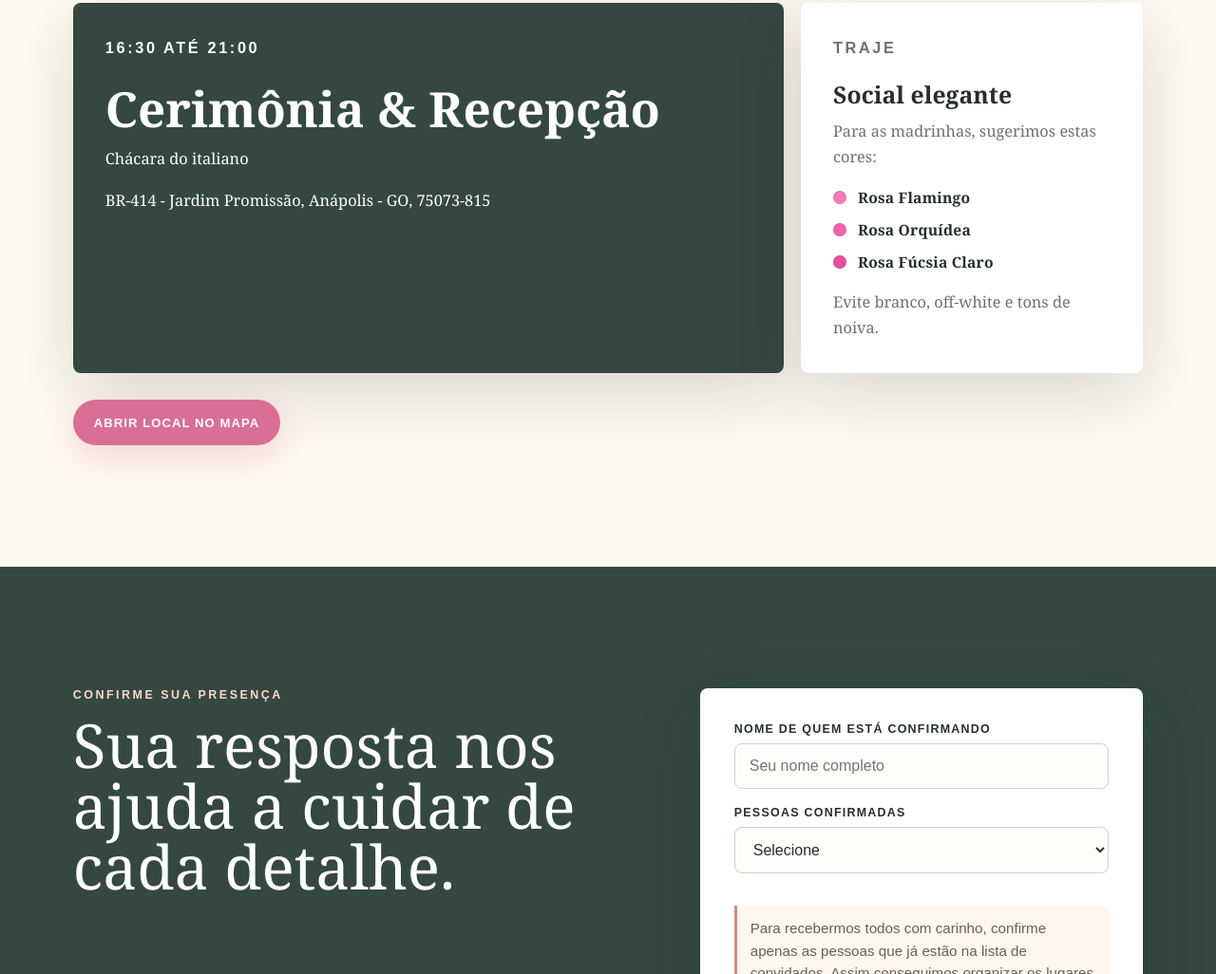
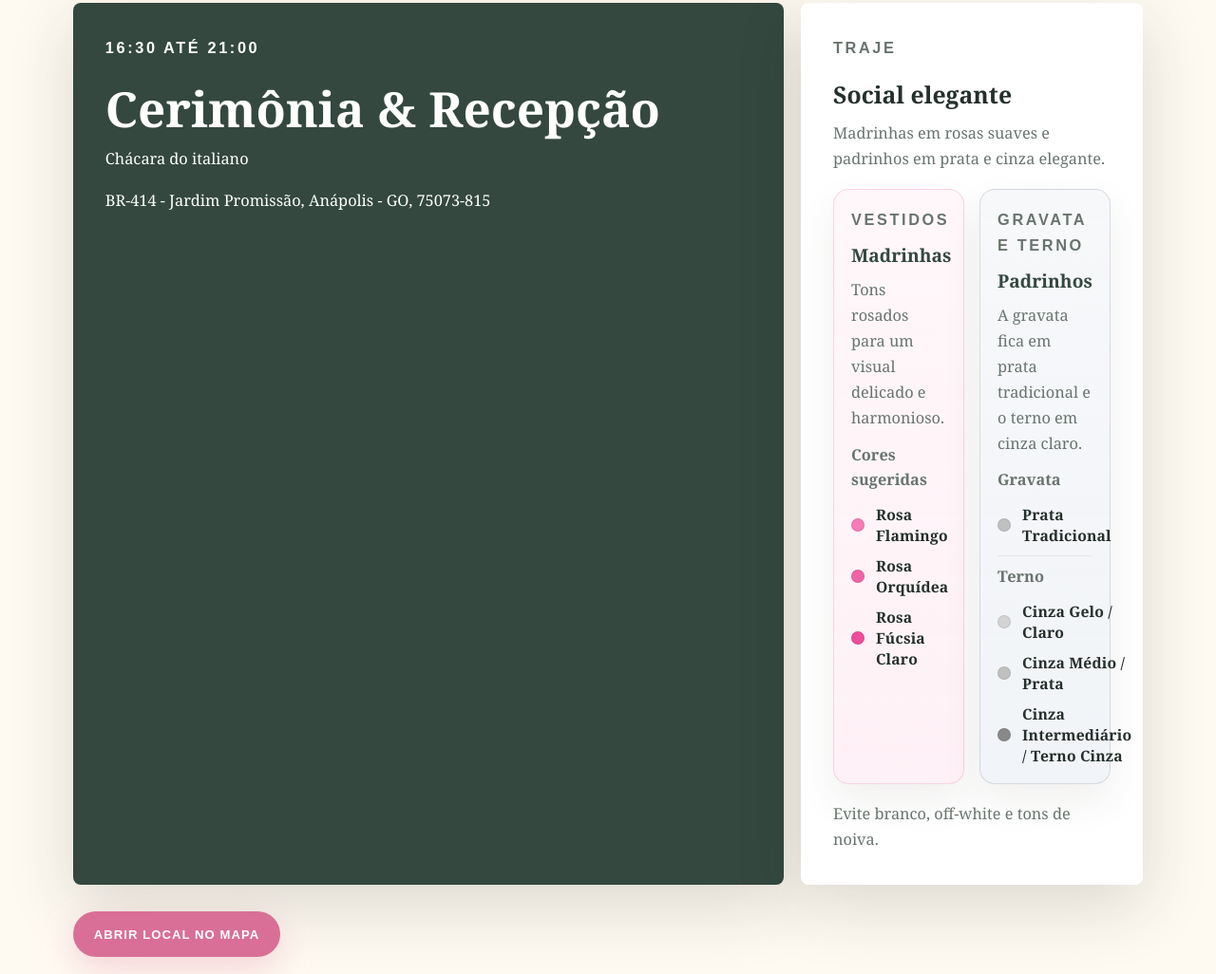
Before and after one commit to matheussep17/Casamento, a plain HTML site: page casamento/index.html in a window 1280 px wide. Shown: the part 3177-4203 px from the top of the page at 95% size. Drawn offline with Linux system fonts and the light colour scheme.

Commit message:
Polish attire section for bridesmaids and groomsmen

```diff
--- a/casamento/index.html
+++ b/casamento/index.html
@@ -142,8 +142,10 @@
           <article class="event-card" id="traje">
             <p class="time">Traje</p>
             <h3>Social elegante</h3>
-            <p class="attire-text">Para as madrinhas, sugerimos estas cores:</p>
-            <ul class="color-list" aria-label="Cores sugeridas para madrinhas"></ul>
+            <p class="attire-intro">
+              Madrinhas em rosas suaves e padrinhos em prata e cinza elegante.
+            </p>
+            <div class="attire-groups"></div>
             <address class="attire-note">Evite branco, off-white e tons de noiva.</address>
           </article>
         </div>
--- a/casamento/script.js
+++ b/casamento/script.js
@@ -59,11 +59,42 @@ const weddingPages = {
       attire: {
         time: "Traje",
         title: "Social elegante",
-        text: "Para as madrinhas, sugerimos estas cores:",
+        intro: "Madrinhas em rosas suaves e padrinhos em prata e cinza elegante.",
+        groups: [
+          {
+            title: "Madrinhas",
+            eyebrow: "Vestidos",
+            description: "Tons rosados para um visual delicado e harmonioso.",
+            palettes: [
+              {
+                label: "Cores sugeridas",
                 colors: [
                   { name: "Rosa Flamingo", color: "#F67BB6" },
                   { name: "Rosa Orquídea", color: "#F163A8" },
                   { name: "Rosa Fúcsia Claro", color: "#ED4D9A" },
+                ],
+              },
+            ],
+          },
+          {
+            title: "Padrinhos",
+            eyebrow: "Gravata e terno",
+            description: "A gravata fica em prata tradicional e o terno em cinza claro.",
+            palettes: [
+              {
+                label: "Gravata",
+                colors: [{ name: "Prata Tradicional", color: "#C0C0C0" }],
+              },
+              {
+                label: "Terno",
+                colors: [
+                  { name: "Cinza Gelo / Claro", color: "#D3D3D3" },
+                  { name: "Cinza Médio / Prata", color: "#C0C0C0" },
+                  { name: "Cinza Intermediário / Terno Cinza", color: "#898989" },
+                ],
+              },
+            ],
+          },
         ],
         note: "Evite branco, off-white e tons de noiva.",
       },
@@ -297,13 +328,43 @@ const renderEvent = () => {
 
   setText(".time", currentWedding.event.attire.time, attireCard);
   setText("h3", currentWedding.event.attire.title, attireCard);
-  const attireParagraph = attireCard.querySelector(".attire-text");
-  if (attireParagraph) attireParagraph.textContent = currentWedding.event.attire.text;
+  const attireIntro = attireCard.querySelector(".attire-intro");
+  if (attireIntro) attireIntro.textContent = currentWedding.event.attire.intro;
 
-  const colorsList = attireCard.querySelector(".color-list");
-  if (colorsList) {
-    colorsList.innerHTML = "";
-    currentWedding.event.attire.colors.forEach((item) => {
+  const attireGroups = attireCard.querySelector(".attire-groups");
+  if (attireGroups) {
+    attireGroups.innerHTML = "";
+
+    currentWedding.event.attire.groups.forEach((group, groupIndex) => {
+      const panel = document.createElement("section");
+      panel.className = `attire-panel attire-panel--${groupIndex === 0 ? "madrinhas" : "padrinhos"}`;
+
+      const panelEyebrow = document.createElement("p");
+      panelEyebrow.className = "attire-panel-eyebrow";
+      panelEyebrow.textContent = group.eyebrow;
+
+      const panelTitle = document.createElement("h4");
+      panelTitle.textContent = group.title;
+
+      const panelDescription = document.createElement("p");
+      panelDescription.className = "attire-panel-description";
+      panelDescription.textContent = group.description;
+
+      panel.append(panelEyebrow, panelTitle, panelDescription);
+
+      group.palettes.forEach((palette) => {
+        const paletteBlock = document.createElement("div");
+        paletteBlock.className = "attire-palette";
+
+        const paletteLabel = document.createElement("p");
+        paletteLabel.className = "attire-palette-label";
+        paletteLabel.textContent = palette.label;
+
+        const colorList = document.createElement("ul");
+        colorList.className = "color-list color-list--compact";
+        colorList.setAttribute("aria-label", `${group.title} - ${palette.label}`);
+
+        palette.colors.forEach((item) => {
           const li = document.createElement("li");
           li.className = "color-item";
 
@@ -317,7 +378,14 @@ const renderEvent = () => {
           label.textContent = item.name;
 
           li.append(swatch, label);
-      colorsList.append(li);
+          colorList.append(li);
+        });
+
+        paletteBlock.append(paletteLabel, colorList);
+        panel.append(paletteBlock);
+      });
+
+      attireGroups.append(panel);
     });
   }
 
--- a/casamento/styles.css
+++ b/casamento/styles.css
@@ -323,6 +323,11 @@ h3 {
   list-style: none;
 }
 
+.color-list--compact {
+  gap: 10px;
+  margin: 12px 0 0;
+}
+
 .color-item {
   display: flex;
   align-items: center;
@@ -342,6 +347,77 @@ h3 {
 
 .color-name {
   letter-spacing: 0.01em;
+}
+
+.attire-intro {
+  margin: 14px 0 18px;
+}
+
+.attire-groups {
+  display: grid;
+  grid-template-columns: repeat(2, minmax(0, 1fr));
+  gap: 16px;
+  margin: 10px 0 18px;
+}
+
+.attire-panel {
+  display: flex;
+  flex-direction: column;
+  gap: 10px;
+  padding: 18px;
+  border-radius: 16px;
+  background: linear-gradient(180deg, rgba(255, 255, 255, 0.96), rgba(255, 250, 246, 0.92));
+  border: 1px solid rgba(216, 186, 174, 0.35);
+  box-shadow: 0 18px 40px rgba(81, 62, 55, 0.08);
+}
+
+.attire-panel--madrinhas {
+  background: linear-gradient(180deg, rgba(255, 247, 250, 0.98), rgba(255, 240, 246, 0.94));
+  border-color: rgba(243, 160, 190, 0.4);
+}
+
+.attire-panel--padrinhos {
+  background: linear-gradient(180deg, rgba(247, 248, 250, 0.98), rgba(240, 243, 247, 0.94));
+  border-color: rgba(156, 164, 172, 0.35);
+}
+
+.attire-panel-eyebrow {
+  margin: 0;
+  color: var(--sage);
+  font-family: Arial, Helvetica, sans-serif;
+  font-size: 0.72rem;
+  font-weight: 800;
+  letter-spacing: 0.16em;
+  text-transform: uppercase;
+}
+
+.attire-panel h4 {
+  margin: 0;
+  color: var(--olive);
+  font-size: 1.2rem;
+}
+
+.attire-panel-description {
+  margin: 0;
+  color: var(--muted);
+  font-size: 0.96rem;
+  line-height: 1.55;
+}
+
+.attire-palette {
+  padding-top: 2px;
+}
+
+.attire-palette + .attire-palette {
+  padding-top: 8px;
+  border-top: 1px solid rgba(141, 123, 117, 0.14);
+}
+
+.attire-palette-label {
+  margin: 0 0 10px;
+  color: var(--ink);
+  font-size: 0.92rem;
+  font-weight: 700;
 }
 
 .event-card address {
@@ -726,6 +802,10 @@ textarea {
     grid-template-columns: 1fr;
   }
 
+  .attire-groups {
+    grid-template-columns: 1fr;
+  }
+
   .story-grid article,
   .event-card,
   .gift-card {
```
Lines whose indentation alone changed are shown as unchanged.
